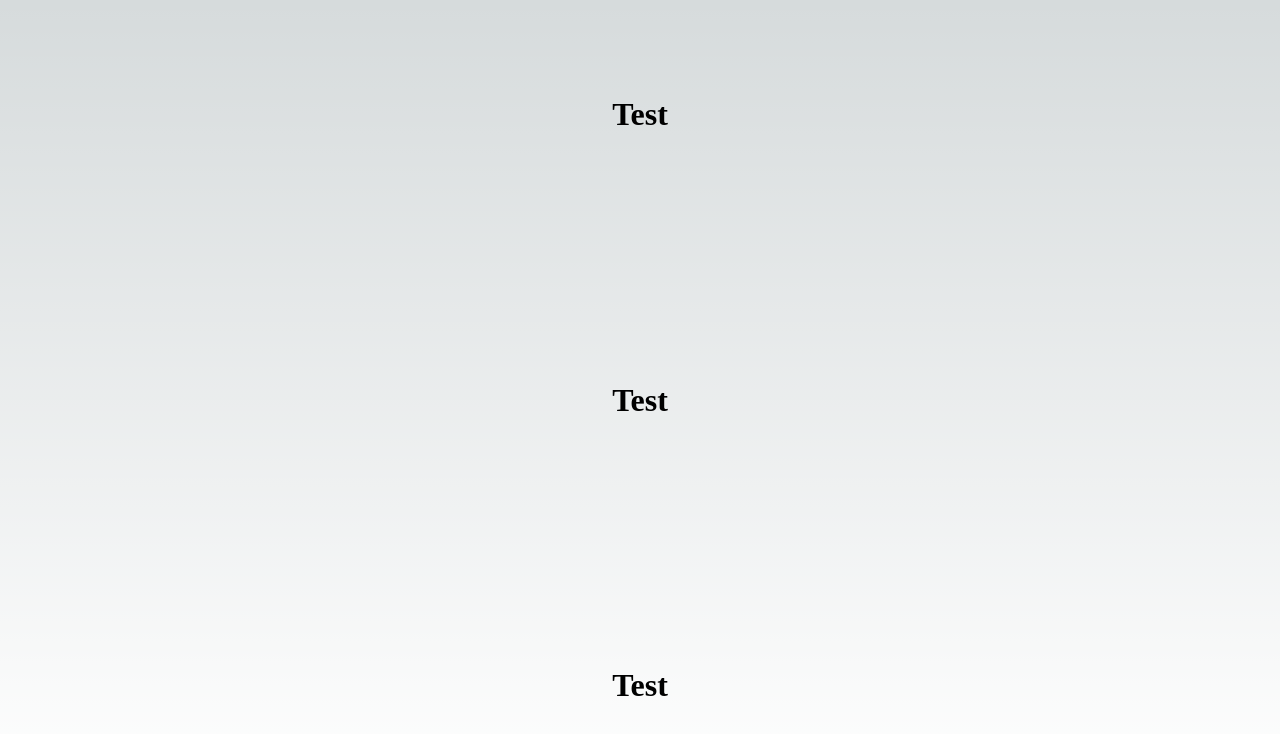
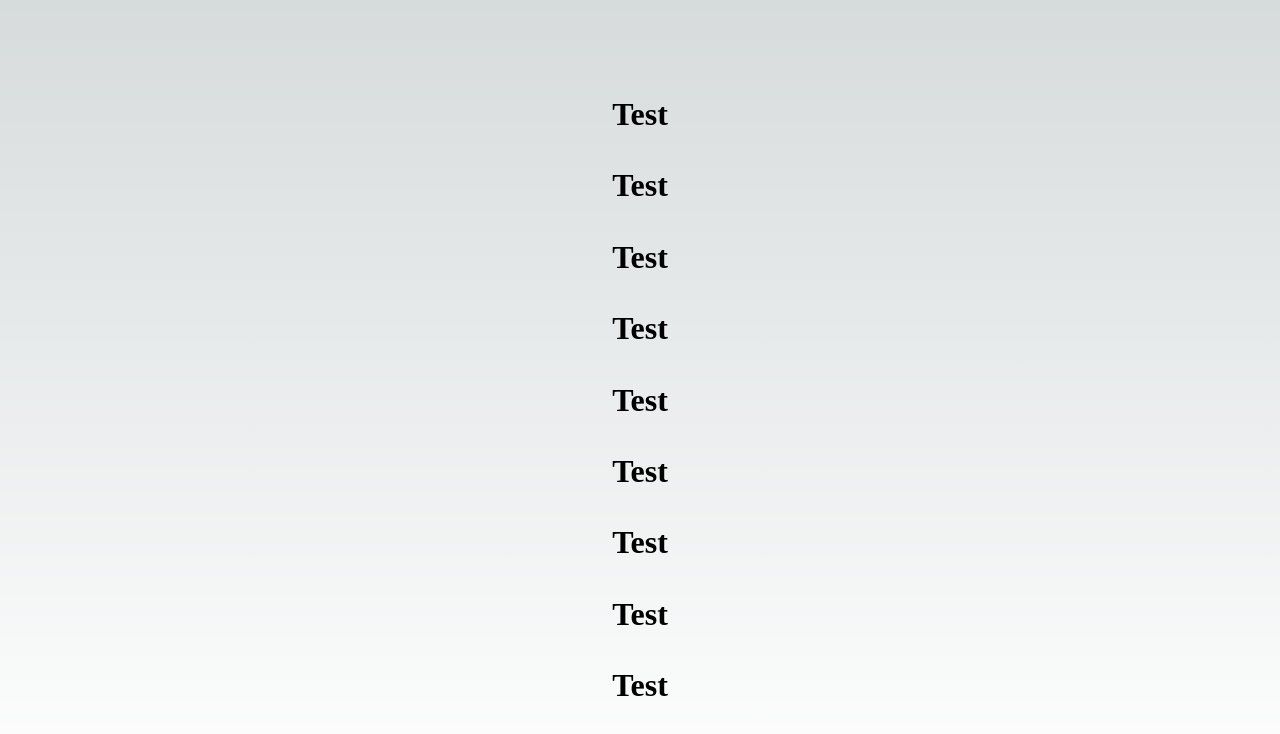
Before and after one commit to aromanbd/circleci-test, a Next.js app: page / in a window 1280 px wide. Shown: the top 734 px of the page. Built offline with nearby package versions, Linux system fonts and the light colour scheme.

Commit message:
test skip ci [skip ci]

```diff
--- a/pages/index.tsx
+++ b/pages/index.tsx
@@ -18,6 +18,12 @@ export default function Home() {
         <h1>Test</h1>
         <h1>Test</h1>
         <h1>Test</h1>
+        <h1>Test</h1>
+        <h1>Test</h1>
+        <h1>Test</h1>
+        <h1>Test</h1>
+        <h1>Test</h1>
+        <h1>Test</h1>
       </main>
     </>
   );
```
